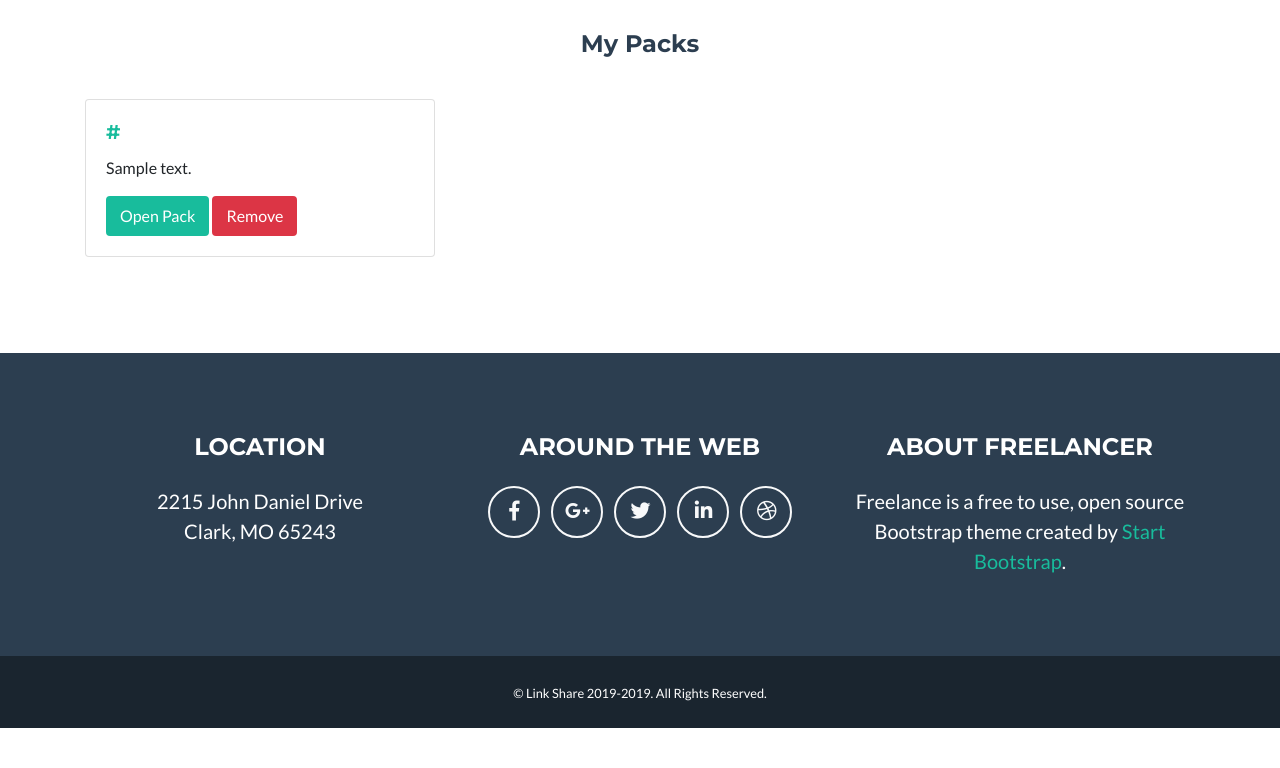
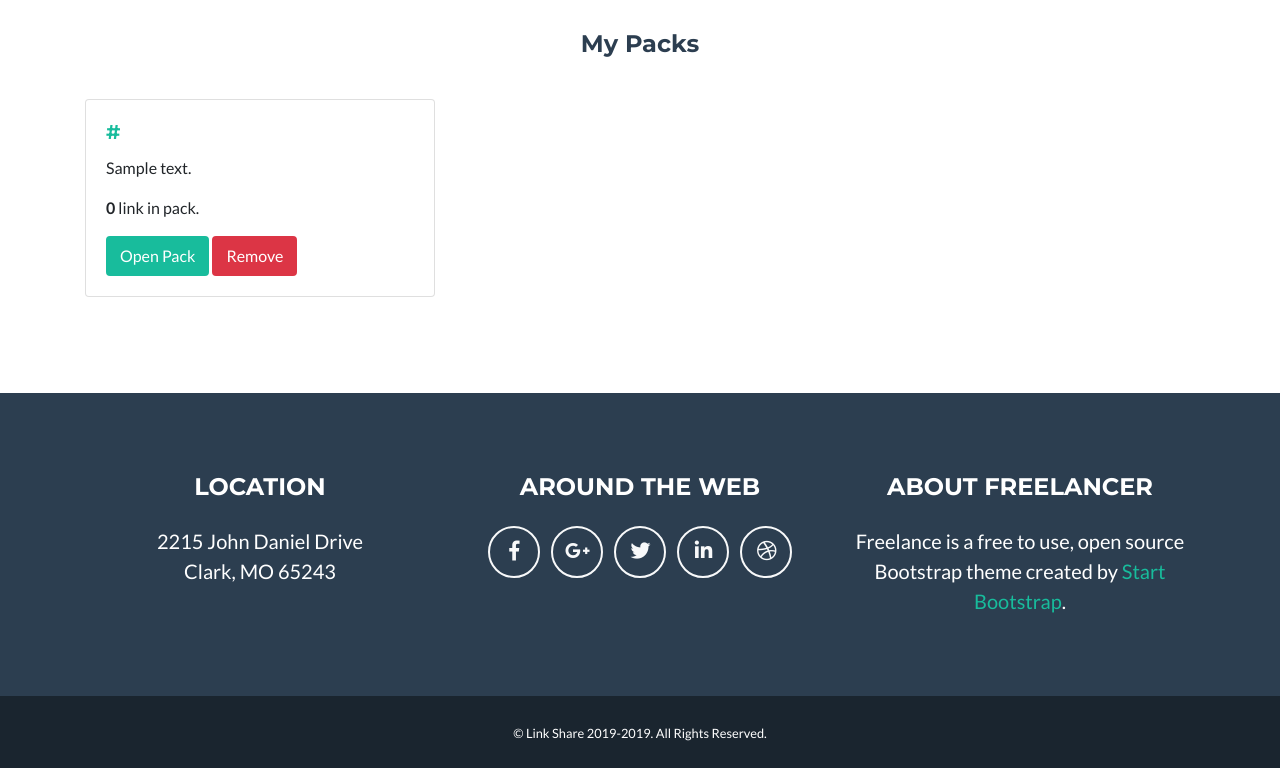
Before and after one commit to ABGEO/Link-Share, a Symfony app: template templates/default/my_packs.html.twig in a window 1280 px wide. Shown: the part 182-950 px from the top of the page. Before the commit the page ends 910 px from the top, so only its background shows below. Run offline with Twig, Linux system fonts and the light colour scheme; the template is opened without the code that fills it: most values are stand-ins (such as "Sample title", 1, 10 or a date in 2020); some libraries are stand-ins or nearby versions.

Commit message:
Get links count in pack.

```diff
--- a/templates/default/my_packs.html.twig
+++ b/templates/default/my_packs.html.twig
@@ -26,6 +26,7 @@
                                         <a href="{{ path('pack_link', {'id' : pack.uniqLink}) }}">{{ pack.uniqLink }}</a>
                                     </h5>
                                     <p class="card-text">{{ pack.description }}</p>
+                                    <p class="card-text"><b>{{ pack.links|length }}</b> link in pack.</p>
 
                                     <a href="{{ path('pack_link', {'id' : pack.uniqLink}) }}" class="btn btn-primary">Open Pack</a>
                                     <a href="#" data-pack="{{ pack.id }}" class="btn btn-danger remove-pack">Remove</a>
```
